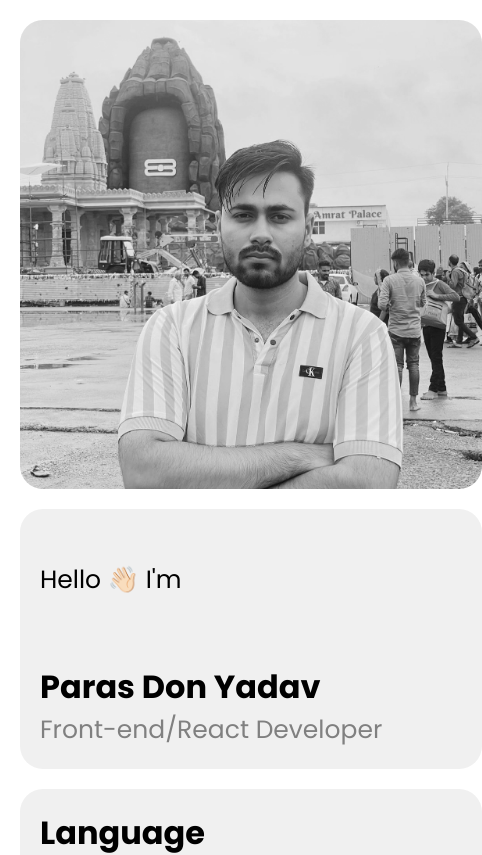
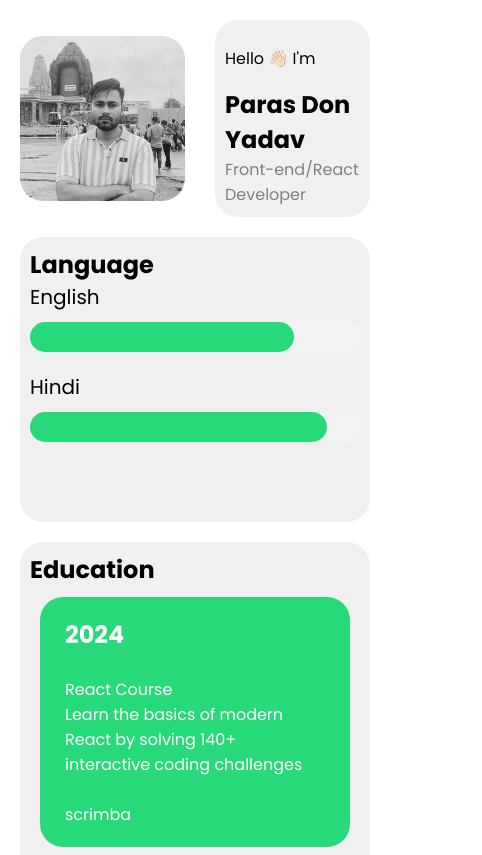
Before and after one commit to DevBroParas/Portfolio-website, a React (Vite) app: page / in a window 390 px wide. Shown: the top 855 px of the page, 482 px wide, since content can reach past the window. Built offline with nearby package versions, Linux system fonts and the light colour scheme.

Commit message:
changed some css to fit in mobile

```diff
--- a/src/App.css
+++ b/src/App.css
@@ -39,19 +39,24 @@ h1 {
 
 .profile-pic {
   width: 100%;
-  height: 100%;
+  height: auto;
   object-fit: cover;
   border-radius: 23px;
 }
 
 .profile-pic-container {
   grid-area: profile-pic;
+  display: flex;
+  justify-content: center;
+  align-items: center;
 }
 
 .name {
   grid-area: name;
   display: flex;
   flex-direction: column;
+  justify-content: center;
+  align-items: flex-start; /* Align to the left */
 }
 .name-1 {
   margin-top: 2rem;
@@ -188,15 +193,46 @@ h1 {
 
 @media (max-width: 768px) {
   .container {
-    grid-template-columns: 1fr;
+    grid-template-columns: 1fr 1fr;
     grid-template-areas:
-      "profile-pic"
-      "name"
-      "language"
-      "education"
-      "interest"
-      "chat";
+      "profile-pic name"
+      "language language"
+      "education education"
+      "interest interest"
+      "chat chat";
     padding: 20px;
+  }
+
+  .profile-pic-container {
+    grid-area: profile-pic;
+    width: 100%;
+  }
+
+  .profile-pic {
+    width: 100%;
+    height: auto;
+    max-width: 100%;
+    max-height: auto;
+  }
+
+  .name {
+    grid-area: name;
+    justify-content: center;
+    margin-left: 10px;
+  }
+
+  .name-1 {
+    font-size: 1rem; /* Decrease font size for mobile */
+    margin-top: 1rem; /* Reduce margin on mobile */
+    margin-bottom: 1rem; /* Reduce margin on mobile */
+  }
+
+  .name-2 {
+    font-size: 1.5rem; /* Decrease font size for mobile */
+  }
+
+  .name-3 {
+    font-size: 1rem; /* Decrease font size for mobile */
   }
 
   .language-item {
@@ -212,4 +248,16 @@ h1 {
     margin-left: 0;
     margin-top: 10px;
   }
+
+  .items {
+    padding: 10px;
+  }
+
+  h1 {
+    font-size: 1.5rem;
+  }
+
+  p {
+    font-size: 20px;
+  }
 }
--- a/src/App.jsx
+++ b/src/App.jsx
@@ -18,7 +18,7 @@ export default function App() {
       <div className="profile-pic-container">
         <img
           className="profile-pic"
-          src="/assets/profile-pic.png"
+          src="./public/assets/Profile-pic.png"
           alt="Profile-Pic"
         />
       </div>
```
